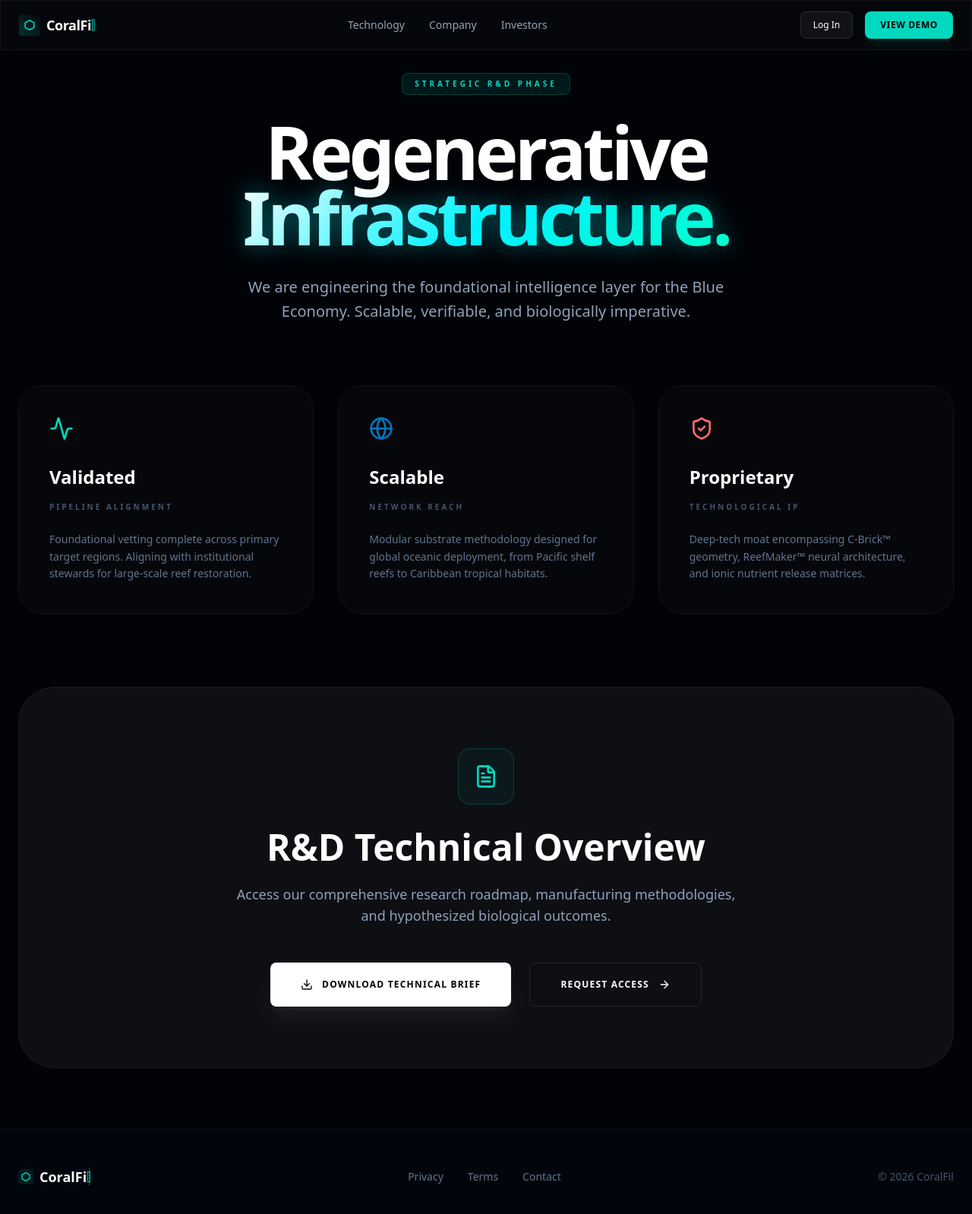
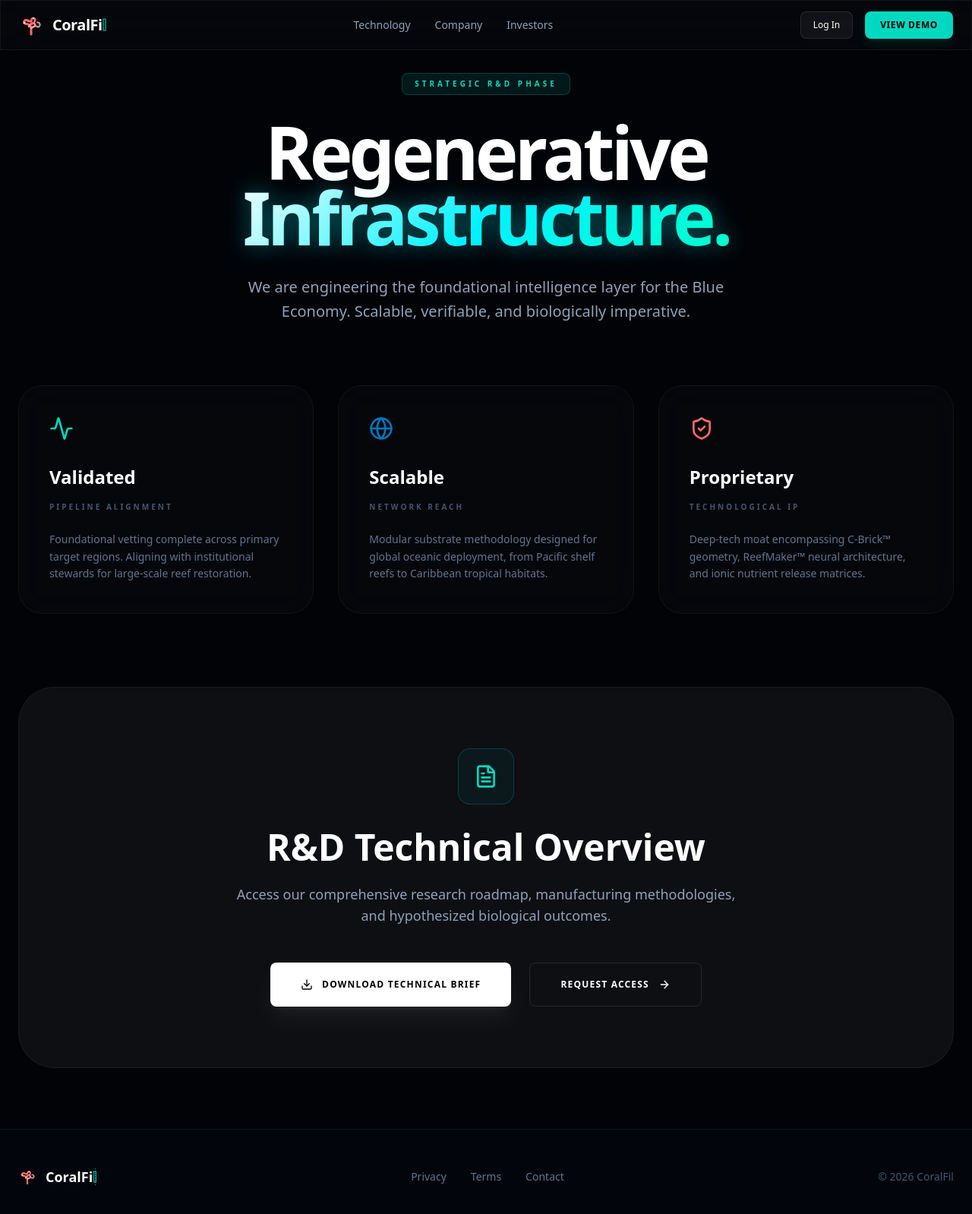
Before and after one commit to Rolosolo/Coralfil, a Next.js app: page /investors in a window 1280 px wide. Shown: the top 1598 px of the page at 76% size. Built offline with nearby package versions, Linux system fonts and the light colour scheme.

Commit message:
"premium_polish"

```diff
--- a/src/components/dashboard/TopNav.tsx
+++ b/src/components/dashboard/TopNav.tsx
@@ -13,14 +13,12 @@ export function TopNav({ onHelpClick }: TopNavProps) {
         <header className="h-16 bg-[#010307] border-b border-white/5 flex items-center justify-between px-6 z-20 shrink-0 relative">
             {/* Left: Branding */}
             <div className="flex items-center gap-4 min-w-[240px]">
-                <Link href="/">
-                    <motion.div
-                        whileHover={{ scale: 1.05 }}
-                        className="w-10 h-10 bg-white/[0.03] border border-white/10 rounded-lg flex items-center justify-center text-[#00D9C0] shadow-2xl group cursor-pointer"
-                    >
-                        <Droplets size={22} className="relative z-10" />
-                    </motion.div>
-                </Link>
+                <Link href="/" className="flex items-center gap-3 group cursor-pointer">
+                    <img
+                        src="/favicon.svg"
+                        alt="CoralFil Logo"
+                        className="w-10 h-10 group-hover:rotate-12 transition-transform duration-500"
+                    />
                     <div className="flex flex-col justify-center gap-0.5">
                         <h1 className="text-white font-black text-[13px] leading-none tracking-tight">
                             REEFMAKER™ <span className="text-slate-600 font-light px-1">by</span> CoralFi<span className="logo-dotted-l">l</span>
@@ -30,6 +28,7 @@ export function TopNav({ onHelpClick }: TopNavProps) {
                             <div className="w-1 h-1 rounded-full bg-[#00D9C0]/40 animate-pulse"></div>
                         </div>
                     </div>
+                </Link>
             </div>
 
             {/* Center: Environment Mode Selector (Premium Style) */}
--- a/src/components/layout/Footer.tsx
+++ b/src/components/layout/Footer.tsx
@@ -4,12 +4,12 @@ export function Footer() {
     return (
         <footer className="bg-background-dark border-t border-white/5 py-12">
             <div className="container mx-auto px-6 flex flex-col md:flex-row justify-between items-center gap-6">
-                <div className="flex items-center gap-2 text-white">
-                    <div className="size-5 rounded-sm bg-primary/10 flex items-center justify-center">
-                        <svg width="12" height="12" viewBox="0 0 18 18" fill="none" xmlns="http://www.w3.org/2000/svg" className="text-primary">
-                            <polygon points="9,1 16.5,5 16.5,13 9,17 1.5,13 1.5,5" stroke="currentColor" strokeWidth="2" fill="none" strokeLinejoin="round" />
-                        </svg>
-                    </div>
+                <div className="flex items-center gap-3 text-white">
+                    <img
+                        src="/favicon.svg"
+                        alt="CoralFil Logo"
+                        className="w-6 h-6"
+                    />
                     <span className="font-bold text-lg">
                         CoralFi<span className="logo-dotted-l">l</span>
                     </span>
--- a/src/components/layout/Header.tsx
+++ b/src/components/layout/Header.tsx
@@ -12,13 +12,13 @@ export function Header() {
             <div className="glass-panel border-b border-white/5">
                 <div className="max-w-7xl 2xl:max-w-screen-2xl mx-auto px-6 h-16 flex items-center justify-between">
                     {/* Logo */}
-                    <Link href="/" className="flex items-center gap-2 group cursor-pointer">
-                        <div className="relative flex items-center justify-center size-7 rounded-sm bg-gradient-to-tr from-primary/20 to-transparent">
-                            <svg width="14" height="14" viewBox="0 0 18 18" fill="none" xmlns="http://www.w3.org/2000/svg" className="text-primary">
-                                <polygon points="9,1 16.5,5 16.5,13 9,17 1.5,13 1.5,5" stroke="currentColor" strokeWidth="2" fill="none" strokeLinejoin="round" />
-                            </svg>
-                        </div>
-                        <span className="text-white text-lg font-bold tracking-tight">
+                    <Link href="/" className="flex items-center gap-3 group cursor-pointer">
+                        <img
+                            src="/favicon.svg"
+                            alt="CoralFil Logo"
+                            className="w-8 h-8 group-hover:rotate-12 transition-transform duration-500"
+                        />
+                        <span className="text-white text-xl font-bold tracking-tight">
                             CoralFi<span className="logo-dotted-l">l</span>
                         </span>
                     </Link>
--- a/src/components/marketing/HomeClient.tsx
+++ b/src/components/marketing/HomeClient.tsx
@@ -68,7 +68,7 @@ export default function HomeClient() {
                     <div className="absolute inset-0 bg-gradient-to-b from-transparent via-[#010307]/50 to-[#010307]"></div>
                 </div>
 
-                <div className="relative z-10 text-center max-w-5xl px-6">
+                <div className="relative z-10 text-center max-w-5xl px-6 mt-32">
                     {/* Removed 'The Intelligence of Marine Restoration' badge per user request */}
 
                     <motion.h1
@@ -267,6 +267,68 @@ export default function HomeClient() {
                     </div>
                 </div>
             </section>
+
+            {/* 4. SEA FLOOR VISUALIZATION        */}
+            {/* ------------------------------- */}
+            <section className="relative h-screen w-full overflow-hidden bg-[#010307]">
+                <div className="absolute inset-0">
+                    <motion.img
+                        initial={{ opacity: 0, y: 50 }}
+                        whileInView={{ opacity: 0.6, y: 0 }}
+                        viewport={{ once: false, margin: "-20%" }}
+                        transition={{ duration: 2, ease: "easeOut" }}
+                        alt="Sea floor coral colony visualization"
+                        className="w-full h-full object-cover mix-blend-screen brightness-50"
+                        src="https://images.unsplash.com/photo-1544551763-46a013bb70d5?auto=format&fit=crop&q=80&w=2000"
+                    />
+                    <div className="absolute inset-0 bg-gradient-to-t from-[#010307] via-transparent to-[#010307]"></div>
+
+                    {/* Bioluminescent Drifting Plankton */}
+                    <div className="absolute inset-0 z-10 pointer-events-none">
+                        {[...Array(30)].map((_, i) => (
+                            <motion.div
+                                key={i}
+                                className="absolute w-1.5 h-1.5 rounded-full bg-[#00D9C0]"
+                                initial={{
+                                    x: (Math.random() * 100) + "%",
+                                    y: (Math.random() * 100) + "%",
+                                    opacity: 0
+                                }}
+                                animate={{
+                                    x: ["0%", (Math.random() * 10 - 5) + "%", "0%"],
+                                    y: ["0%", "-100px", "-200px"],
+                                    opacity: [0, 0.4, 0],
+                                    scale: [1, 2, 1]
+                                }}
+                                transition={{
+                                    duration: 15 + Math.random() * 15,
+                                    repeat: Infinity,
+                                    delay: Math.random() * 10
+                                }}
+                                style={{
+                                    boxShadow: '0 0 10px #00D9C0, 0 0 20px #00D9C0'
+                                }}
+                            />
+                        ))}
+                    </div>
+                </div>
+
+                <div className="relative z-20 h-full flex items-center justify-center container mx-auto px-6">
+                    <motion.div
+                        initial={{ opacity: 0, y: 30 }}
+                        whileInView={{ opacity: 1, y: 0 }}
+                        viewport={{ once: true }}
+                        className="text-center max-w-4xl"
+                    >
+                        <h2 className="text-4xl md:text-8xl font-bold tracking-tighter text-white mb-8">
+                            A Living <span className="text-[#00D9C0] drop-shadow-[0_0_30px_rgba(0,217,192,0.8)]">Legacy.</span>
+                        </h2>
+                        <p className="text-xl text-gray-400 font-light leading-relaxed max-w-2xl mx-auto">
+                            The ocean floors are the silent architects of our survival. We are giving them back their voice.
+                        </p>
+                    </motion.div>
+                </div>
+            </section>
         </div>
     );
 }
```
Lines whose indentation alone changed are shown as unchanged.
